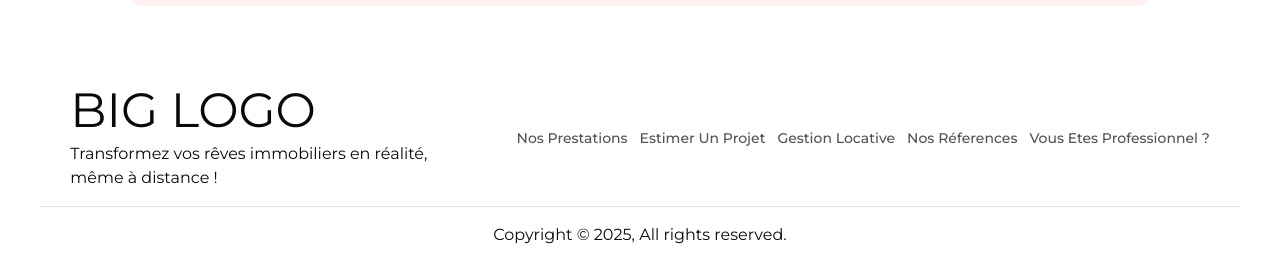
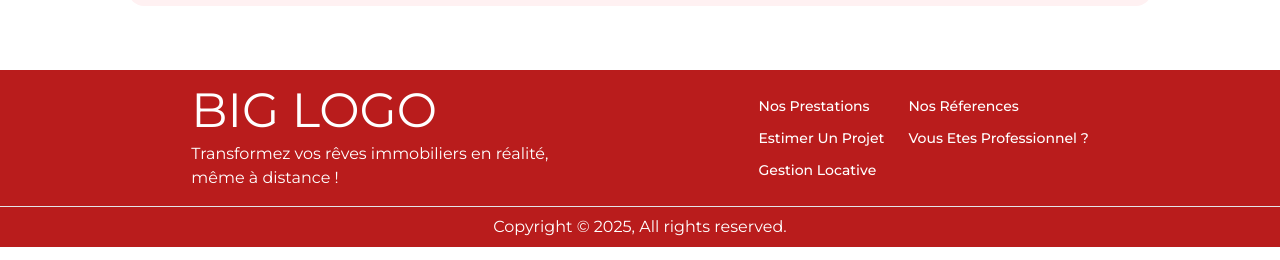
Before and after one commit to AlbanFK/mpb-frontend, a Next.js app: page / in a window 1280 px wide. Shown: the part 2670-2930 px from the top of the page. Built offline with nearby package versions, Linux system fonts and the light colour scheme.

Commit message:
update footer

```diff
--- a/src/components/ui/navigation/nav-items.tsx
+++ b/src/components/ui/navigation/nav-items.tsx
@@ -5,12 +5,14 @@ import { usePathname } from "next/navigation";
 
 function NavItems({
   items,
+  itemsClass,
 }: {
   items: {
     name: string;
     link: string;
     icon?: JSX.Element;
   }[];
+  itemsClass?: string;
 }) {
   const pathname = usePathname();
   return (
@@ -29,7 +31,8 @@ function NavItems({
             href={navItem.link}
             className={cn(
               "relative dark:text-neutral-50 items-center flex space-x-1 text-neutral-600 dark:hover:text-primary-foreground hover:text-[#fecaca] ",
-              `${pathname === navItem.link ? "text-primary" : ""}`
+              `${pathname === navItem.link ? "text-primary" : ""}`,
+              itemsClass
             )}
           >
             <span className="text-sm font-medium capitalize">
--- a/src/components/ui/sections/footer.tsx
+++ b/src/components/ui/sections/footer.tsx
@@ -6,20 +6,23 @@ import menu from "@/lib/constants/menu";
 const Footer = () => {
   const date = new Date();
   return (
-    <footer className=" flex flex-col mt-16 pt-4 min-h-24 px-6 md:px-10  gap-4">
-      <div className="flex flex-col md:flex-row items-center  justify-evenly  gap-8">
+    <footer className=" flex flex-col mt-16 pt-4 min-h-24  gap-4 bg-red-700 text-white">
+      <div className=" px-6 md:px-10 flex flex-col md:flex-row items-center  justify-evenly  gap-8">
         <div className="space-y-2 text-center md:text-start">
           <span className="text-5xl">BIG LOGO</span>
           <p className="max-w-sm">
             Transformez vos rêves immobiliers en réalité, même à distance !
           </p>
         </div>
-        <div className="flex flex-col items-center lg:flex-row gap-3">
-          <NavItems items={menu} />
+        <div className="grid grid-rows-3 grid-flow-col items-center gap-y-3 gap-x-6">
+          <NavItems
+            items={menu}
+            itemsClass="text-white hover:text-white hover:underline underline-offset-8"
+          />
         </div>
       </div>
 
-      <div className="text-center py-4 border-t">
+      <div className="text-center py-2 border-t">
         Copyright © {date.getFullYear()}, All rights reserved.
       </div>
     </footer>
```
